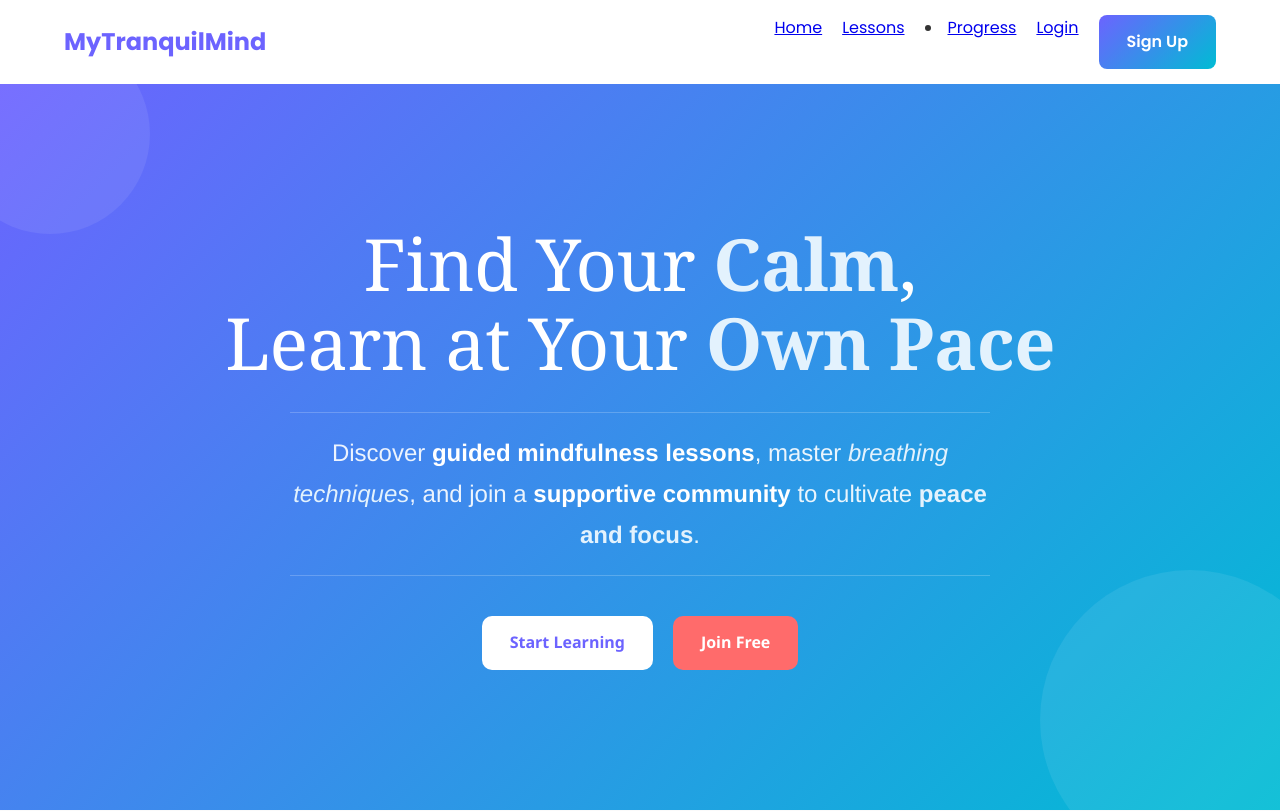
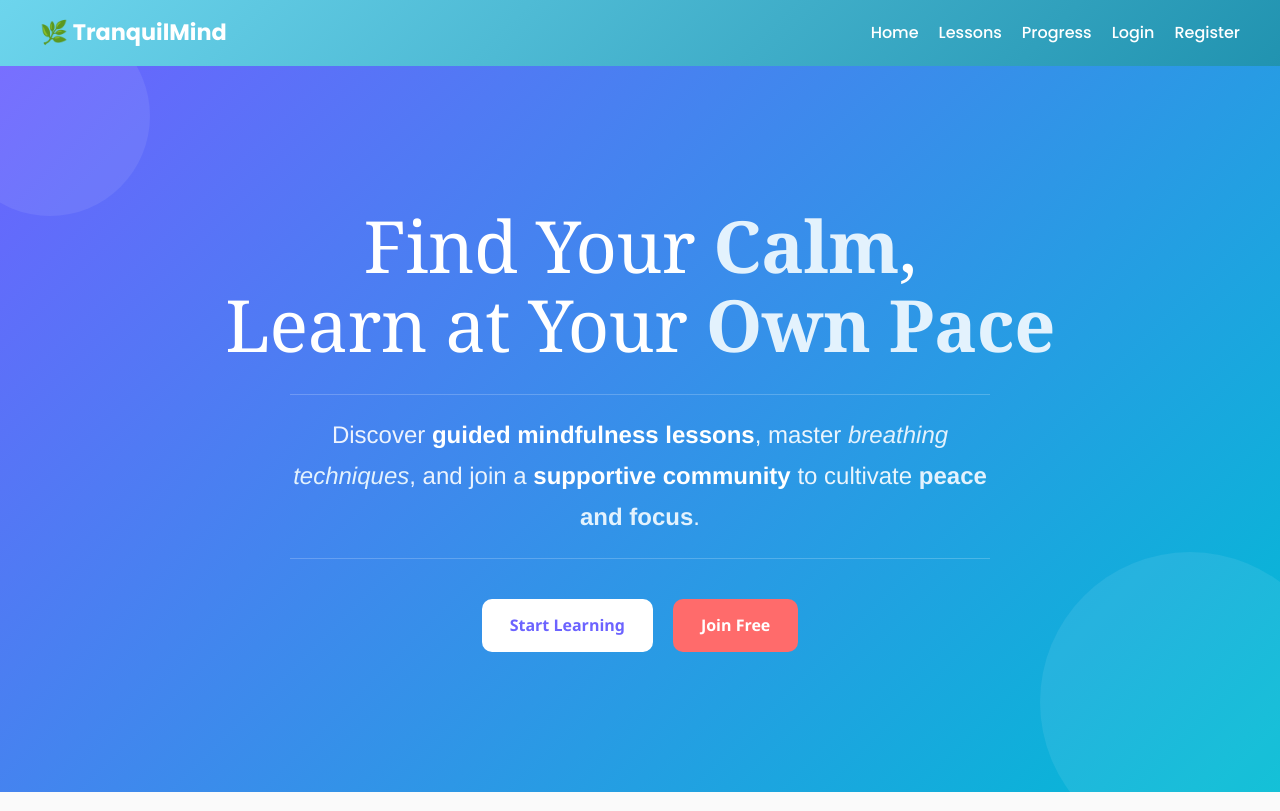
Before and after one commit to vespersmakado/my_tranquil_mind_online, a React (Create React App) app: page / in a window 1280 px wide. Shown: the top 811 px of the page. Built offline with nearby package versions, Linux system fonts and the light colour scheme.

Commit message:
Remove old layout Navbar and switch to components/Navbar

```diff
--- a/src/App.tsx
+++ b/src/App.tsx
@@ -1,7 +1,7 @@
 // src/App.tsx
 import React from "react";
 import { BrowserRouter as Router, Route, Routes } from "react-router-dom";
-import Navbar from "./layout/Navbar";
+import Navbar from "./components/Navbar";
 import Footer from "./layout/Footer";
 
 import Progress from "./pages/Progress";
--- a/src/components/Navbar.css
+++ b/src/components/Navbar.css
@@ -1,21 +1,25 @@
 .navbar {
-  display: flex;
-  justify-content: space-between;
-  align-items: center;
+  background: linear-gradient(135deg, #6dd5ed, #2193b0);
   padding: 15px 20px;
-  background: linear-gradient(135deg, #6dd5ed, #2193b0);
   color: white;
   position: sticky;
   top: 0;
   z-index: 1000;
 }
 
+.nav-container {
+  display: flex;
+  justify-content: space-between;
+  align-items: center;
+  max-width: 1200px;
+  margin: 0 auto;
+}
+
 .logo {
-  font-size: 1.5rem;
+  font-size: 1.4rem;
   font-weight: bold;
 }
 
-/* Default desktop nav */
 .nav-links {
   list-style: none;
   display: flex;
@@ -31,36 +35,31 @@
 
 .nav-links a:hover {
   text-decoration: underline;
-  transform: scale(1.05);
 }
 
-/* Mobile hamburger */
+/* Hamburger */
 .menu-toggle {
   display: none;
-  font-size: 2rem;
+  font-size: 1.8rem;
   cursor: pointer;
-  color: white;
 }
 
-/* --- Responsive Styles --- */
+/* Responsive */
 @media (max-width: 768px) {
   .nav-links {
     display: none;
     flex-direction: column;
-    position: fixed;
-    top: 0;
-    left: 0;
-    height: 100vh;              /* full screen */
-    width: 100%;                /* take full width */
-    background: rgba(0, 0, 0, 0.95);
-    justify-content: center;
-    align-items: center;
-    gap: 30px;
-    z-index: 999;
+    position: absolute;
+    top: 60px;
+    right: 20px;
+    background: rgba(0, 0, 0, 0.9);
+    padding: 20px;
+    border-radius: 10px;
+    width: 200px;
   }
 
   .nav-links.active {
-    display: flex; /* show menu when toggled */
+    display: flex;
   }
 
   .menu-toggle {
--- a/src/components/Navbar.tsx
+++ b/src/components/Navbar.tsx
@@ -1,31 +1,25 @@
-// src/components/Navbar.tsx
 import React, { useState } from "react";
 import { Link } from "react-router-dom";
 import "./Navbar.css";
 
 const Navbar: React.FC = () => {
-  const [menuOpen, setMenuOpen] = useState(false);
+  const [isOpen, setIsOpen] = useState(false);
 
   return (
     <nav className="navbar">
-      <div className="logo">🌿 TranquilMind</div>
-
-      {/* Hamburger icon */}
-      <div
-        className="menu-toggle"
-        onClick={() => setMenuOpen(!menuOpen)}
-      >
-        ☰
+      <div className="nav-container">
+        <div className="logo">🌿 TranquilMind</div>
+        <div className="menu-toggle" onClick={() => setIsOpen(!isOpen)}>
+          ☰
+        </div>
+        <ul className={`nav-links ${isOpen ? "active" : ""}`}>
+          <li><Link to="/" onClick={() => setIsOpen(false)}>Home</Link></li>
+          <li><Link to="/lessons" onClick={() => setIsOpen(false)}>Lessons</Link></li>
+          <li><Link to="/progress" onClick={() => setIsOpen(false)}>Progress</Link></li>
+          <li><Link to="/login" onClick={() => setIsOpen(false)}>Login</Link></li>
+          <li><Link to="/register" onClick={() => setIsOpen(false)}>Register</Link></li>
+        </ul>
       </div>
-
-      {/* Nav links */}
-      <ul className={`nav-links ${menuOpen ? "active" : ""}`}>
-        <li><Link to="/" onClick={() => setMenuOpen(false)}>Home</Link></li>
-        <li><Link to="/lessons" onClick={() => setMenuOpen(false)}>Lessons</Link></li>
-        <li><Link to="/progress" onClick={() => setMenuOpen(false)}>Progress</Link></li>
-        <li><Link to="/login" onClick={() => setMenuOpen(false)}>Login</Link></li>
-        <li><Link to="/register" onClick={() => setMenuOpen(false)}>Register</Link></li>
-      </ul>
     </nav>
   );
 };
--- a/src/layout/Navbar.tsx
+++ /dev/null
@@ -1,25 +0,0 @@
-// src/layout/Navbar.tsx
-import React from "react";
-import { Link } from "react-router-dom";
-
-const Navbar: React.FC = () => {
-  return (
-    <nav style={{ background: "#fff", padding: "15px 0", boxShadow: "0 2px 5px rgba(0,0,0,0.1)" }}>
-      <div className="container" style={{ display: "flex", justifyContent: "space-between", alignItems: "center" }}>
-        <h1 style={{ color: "#6c63ff", fontWeight: 700 }}>MyTranquilMind</h1>
-        <div style={{ display: "flex", gap: "20px" }}>
-          <Link to="/">Home</Link>
-          <Link to="/lessons">Lessons</Link>
-          <li>
-  <Link to="/progress">Progress</Link>
-</li>
-
-          <Link to="/login">Login</Link>
-          <Link to="/register" className="btn">Sign Up</Link>
-        </div>
-      </div>
-    </nav>
-  );
-};
-
-export default Navbar;
```
